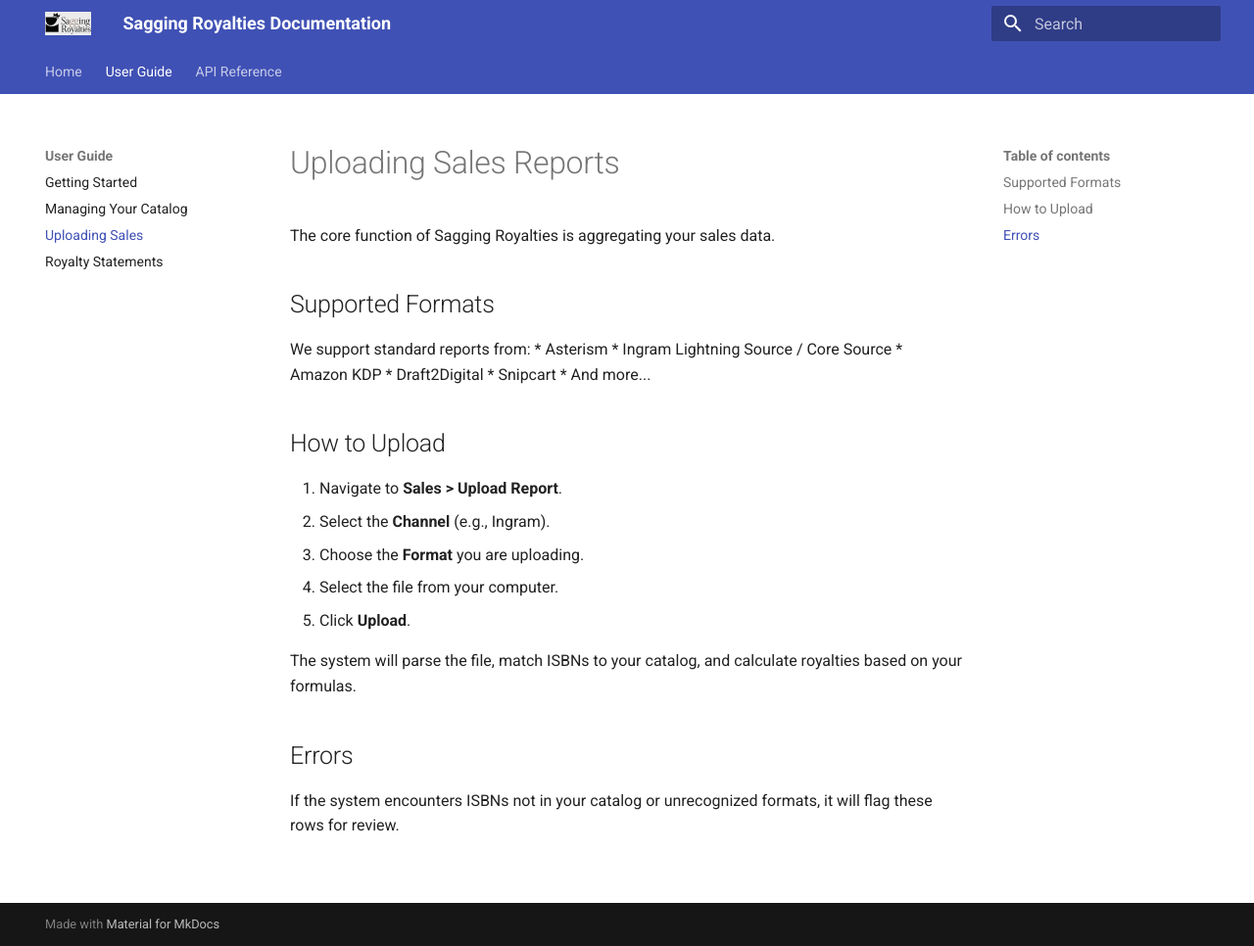
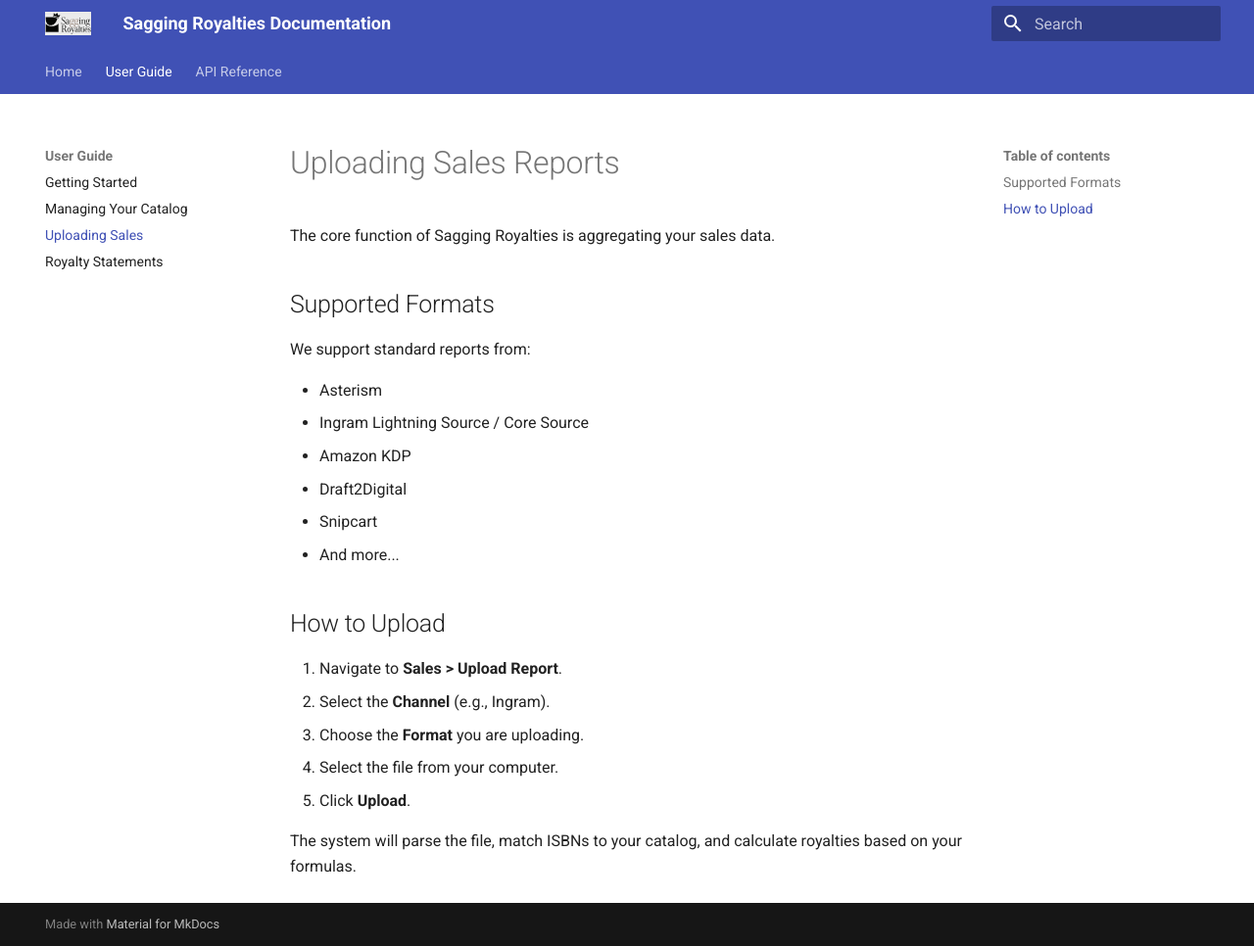
Before and after one commit to saggingmeniscus/saggingroyals-docs, an MkDocs documentation site: the page built from docs/uploading-sales.md, in a window 1280 px wide and 966 px high. Shown: the whole window at 98% size. Built offline with MkDocs 1.6.1 and Material for MkDocs 9.7.7, drawn with Linux system fonts in a browser that asks for light colours.

Commit message:
removing false discussion errors

```diff
--- a/docs/uploading-sales.md
+++ b/docs/uploading-sales.md
@@ -5,6 +5,7 @@ The core function of Sagging Royalties is aggregating your sales data.
 ## Supported Formats
 
 We support standard reports from:
+
 *   Asterism
 *   Ingram Lightning Source / Core Source
 *   Amazon KDP
@@ -21,7 +22,3 @@ We support standard reports from:
 5.  Click **Upload**.
 
 The system will parse the file, match ISBNs to your catalog, and calculate royalties based on your formulas.
-
-## Errors
-
-If the system encounters ISBNs not in your catalog or unrecognized formats, it will flag these rows for review.
```
